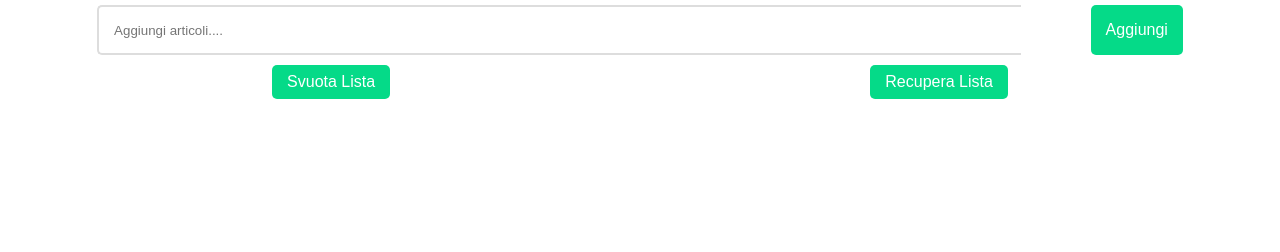
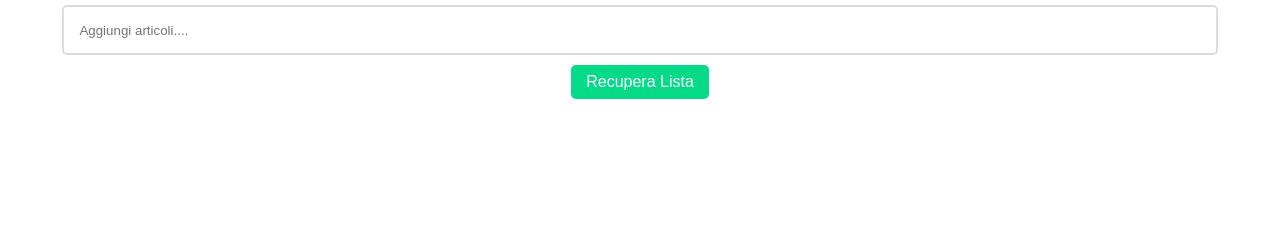
Before and after one commit to Maurizio97/shopping_list, a plain HTML site: page index.html in a window 1280 px wide. Drawn offline with Linux system fonts and the light colour scheme.

Commit message:
Partial commit init modal

```diff
--- a/index.html
+++ b/index.html
@@ -13,16 +13,20 @@
     <div class="container">
         <div id="input">
             <input type="text" placeholder="Aggiungi articoli....">
-            <button class="btn" id="add">Aggiungi</button>
+            <!-- <button class="btn" id="add">Aggiungi</button> -->
         </div class="row">
 
         <ul></ul>
 
         <footer>
-            <button class="btn" onclick="shoppingList.clearList()">Svuota Lista</button>
+            <button class="btn clear" onclick="shoppingList.clearList()">Svuota Lista</button>
             <button class="btn recover none" onclick="shoppingList.recoverList()">Recupera Lista</button>
         </footer>
+
+        <div id="modal" class="modal"></div>
     </div>
+
+
     <script src="script.js"></script>
 </body>
 
--- a/script.js
+++ b/script.js
@@ -6,6 +6,7 @@ class ShoppingList {
     lastItems = [];
 
     constructor() {
+        this.modal();
         this.items = JSON.parse(localStorage.getItem('list')) || [];
         this.printData();
     }
@@ -42,6 +43,7 @@ class ShoppingList {
         });
 
         !this.items.length ? $('.recover').classList.remove('none'): $('.recover').classList.add('none');
+        this.items.length ? $('.clear').classList.remove('none'): $('.clear').classList.add('none');
     }
 
 
@@ -92,7 +94,6 @@ class ShoppingList {
     /** Recovers List. */
 
     recoverList() {
-        console.log(this.lastItems);
         this.items = this.lastItems;
         localStorage.setItem('list', JSON.stringify(this.items));
         this.items = JSON.parse(localStorage.getItem('list'));
@@ -106,6 +107,14 @@ class ShoppingList {
         return str.replace(/[^\w. ]/gi, function (c) {
             return '&#' + c.charCodeAt(0) + ';';
         });
+    };
+
+
+    /** Modal. */
+
+    modal() {
+        $('#modal').innerHTML = '<object data="modal.html" >';
+        console.log('ciao');
     };
 
 }
--- a/style.css
+++ b/style.css
@@ -15,11 +15,10 @@
 }
 
 input {
-    width: 80%;
+    width: 100%;
     height: 50px;
     border: 2px solid #ddd;
-    border-right: none;
-    border-radius: 5px 0 0 5px;
+    border-radius: 5px;
     padding: 0px 15px;
 }
 
@@ -95,3 +94,7 @@ footer {
     display: flex;
     justify-content: space-evenly;
 }
+
+footer .clear {
+    background-color: rgb(214, 0, 0);
+}
```
Also changed, not shown: modal.css (added), modal.html (added).
